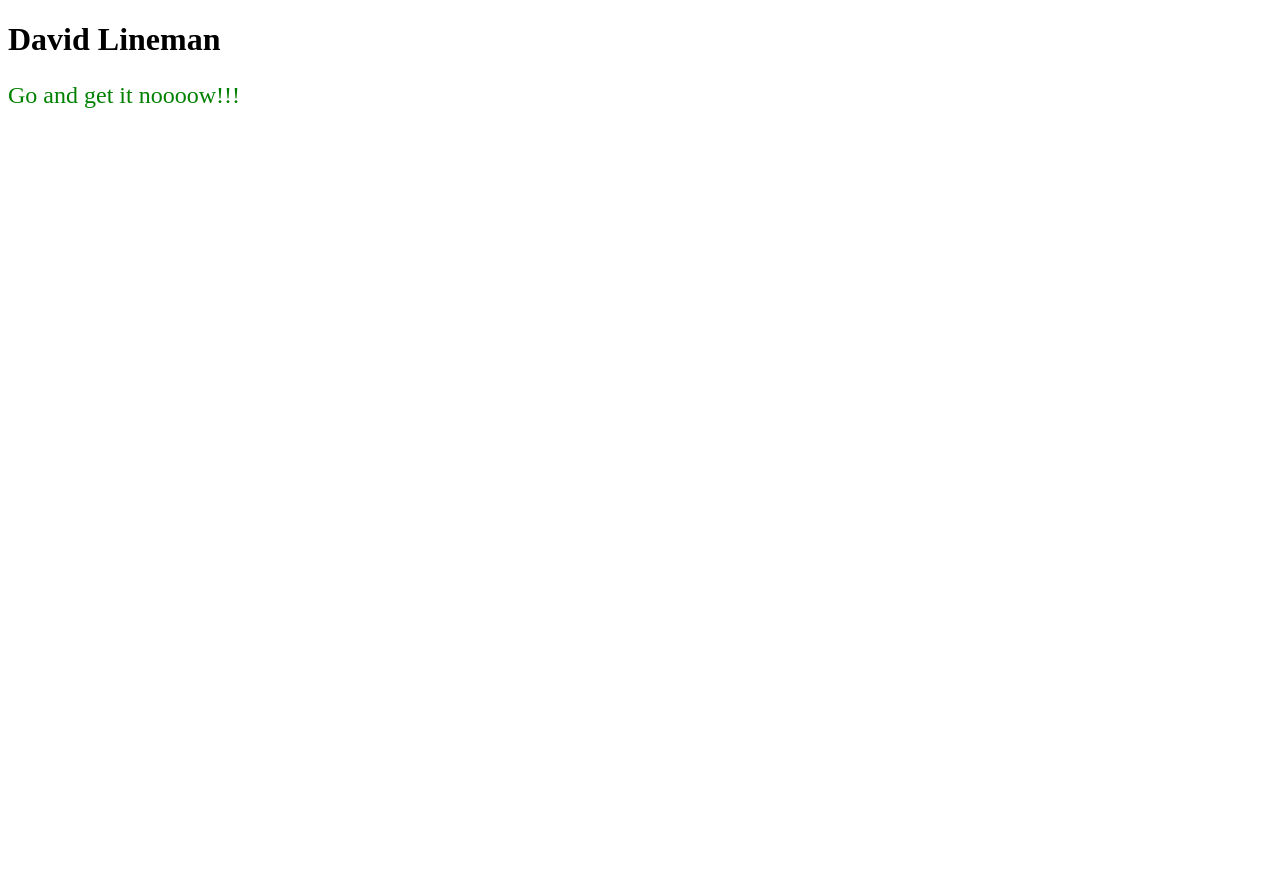
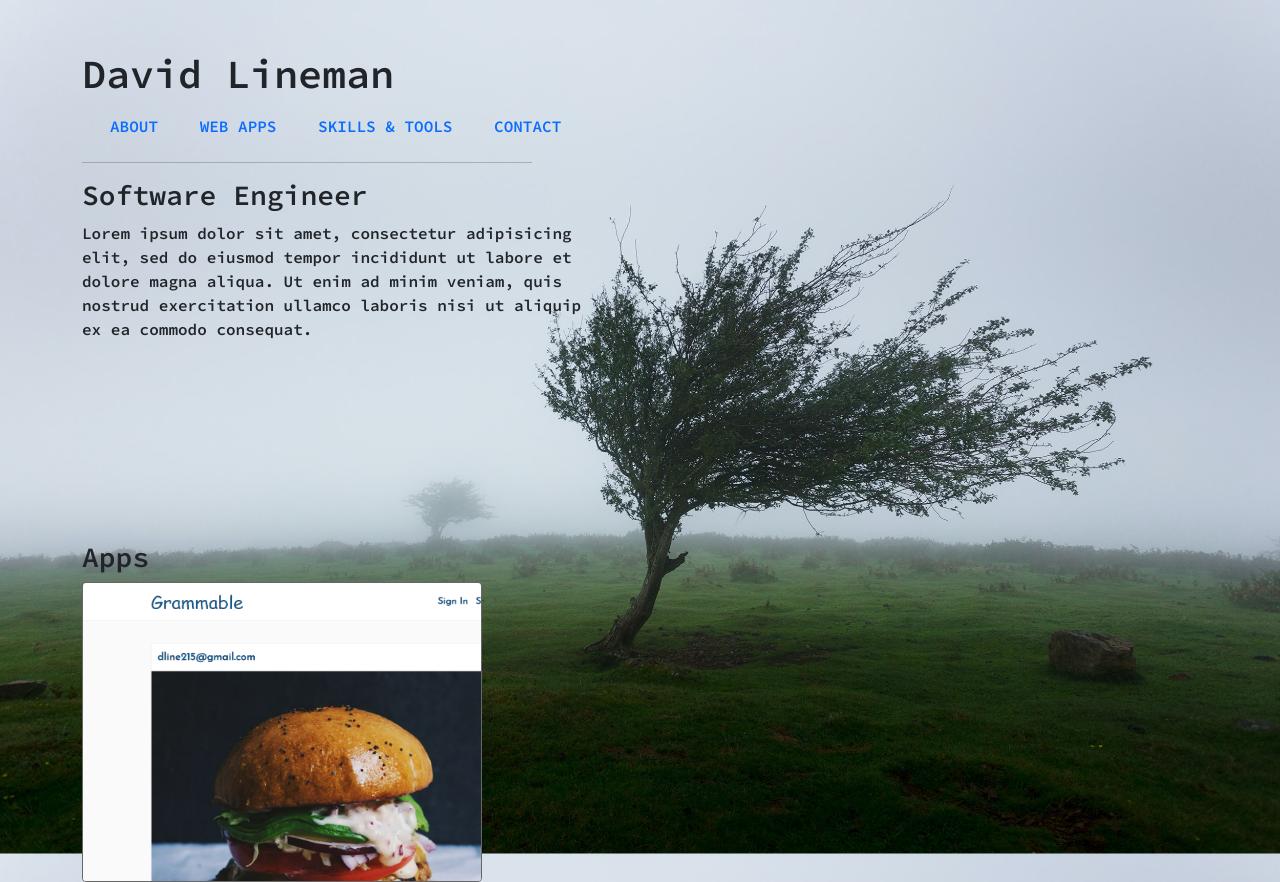
Before and after one commit to DavidLineman/new_portfolio, a plain HTML site: page index.html in a window 1280 px wide. Before the commit the page ends 800 px from the top, so only its background shows below. Drawn offline with nearby package versions, Linux system fonts and the light colour scheme.

Commit message:
messed with styling a little

```diff
--- a/index.html
+++ b/index.html
@@ -8,19 +8,67 @@
     <meta charset="utf-8">
     <meta http-equiv="X-UA-Compatible" content="IE=edge">
     <title>David Lineman</title>
-    <meta name="description" content="">
+    <meta name="description" content="David Lineman is a professional software engineer specializing in full-stack development. He has extensive experience with Ruby, Rails, Javascript, and building web applications.">
     <meta name="viewport" content="width=device-width, initial-scale=1">
     <link rel="stylesheet" href="style.css">
+    <!-- CSS only -->
+    <link href="https://cdn.jsdelivr.net/npm/bootstrap@5.1.1/dist/css/bootstrap.min.css" rel="stylesheet" integrity="sha384-F3w7mX95PdgyTmZZMECAngseQB83DfGTowi0iMjiWaeVhAn4FJkqJByhZMI3AhiU" crossorigin="anonymous">
   </head>
   <body>
 
+     <div class="container about">
+      <aside>
+        <h1 class="name">David Lineman</h1>
+        <ul>
+          <li><a href="#" class="nav-link">ABOUT</a></li>
+          <li><a href="#web-apps" class="nav-link">WEB APPS</a></li>
+          <li><a href="#skills-and-tools" class="nav-link">SKILLS &amp; TOOLS</a></li>
+          <li class="contact"><a href="#contact" class="nav-link">CONTACT</a></li>
+        </ul>
+        <hr class="page-break"/>
+        <h3>Software Engineer</h3>
+        <p class="about-me">Lorem ipsum dolor sit amet, consectetur adipisicing elit, sed do eiusmod
+          tempor incididunt ut labore et dolore magna aliqua. Ut enim ad minim veniam,
+          quis nostrud exercitation ullamco laboris nisi ut aliquip ex ea commodo
+          consequat.
+        </p>
+      </aside>
+     </div>
 
-    <h1>David Lineman</h1>
+     <div class="container apps">
+       <div class="row">
+         <div class="col-12 col-md-6">
+           <h3>Apps</h3>
+           <img class="gram rounded" src="./images/grammable.PNG">
+         </div>
+       </div>
+     </div>
 
-    <p>Go and get it noooow!!!</p>
+
+
+
+
+
+			<!-- <div class="about">
+
+				<h1>David Lineman</h1>
+
+				<h2>SOFTWARE ENGINEER</h2>
+
+				<hr class="grey"/>
+				<p class="bio">Lorem ipsum dolor sit amet, consectetur adipisicing elit, sed do eiusmod
+				tempor incididunt ut labore et dolore magna aliqua. Ut enim ad minim veniam,
+				quis nostrud exercitation ullamco laboris nisi ut aliquip ex ea commodo
+				consequat. Duis aute irure dolor in reprehenderit in voluptate velit esse
+				cillum dolore eu fugiat nulla pariatur. Excepteur sint occaecat cupidatat non
+				proident, sunt in culpa qui officia deserunt mollit anim id est laborum.</p>
+			</div> -->
+
 
 
 
     <script src="application.js" async defer></script>
+    <!-- JavaScript Bundle with Popper -->
+    <script src="https://cdn.jsdelivr.net/npm/bootstrap@5.1.1/dist/js/bootstrap.bundle.min.js" integrity="sha384-/bQdsTh/da6pkI1MST/rWKFNjaCP5gBSY4sEBT38Q/9RBh9AH40zEOg7Hlq2THRZ" crossorigin="anonymous"></script>
   </body>
 </html>
--- a/style.css
+++ b/style.css
@@ -1,4 +1,50 @@
-p {
-  color: green;
-  font-size: x-large;
+@import url('https://fonts.googleapis.com/css2?family=Source+Code+Pro:wght@600&display=swap');
+
+
+
+body {
+  font-family: 'Source Code Pro', monospace !important;
+  background: url(./images/khamkeo-vilaysing-WtwSsqwYlA0-unsplash.jpg) no-repeat center center fixed;
+  -webkit-background-size: cover;
+  -moz-background-size: cover;
+  -o-background-size: cover;
+  background-size: cover;
 }
+
+ul {
+  list-style: none;
+  color: black;
+  margin-left: -20px;
+}
+
+ul > li {
+  display: inline-block;
+  text-decoration: none;
+  color: black;
+}
+
+/* .about-container {
+  background-image: url(./images/khamkeo-vilaysing-WtwSsqwYlA0-unsplash.jpg);
+} */
+
+.name {
+  margin-top: 50px;
+}
+
+.about-me {
+  width: 500px;
+}
+
+.page-break {
+  width: 450px;
+}
+
+.apps {
+  margin-top: 200px;
+}
+
+.gram {
+  height: 300px;
+  width: 400px;
+  border: 0.5px solid #666;
+}
```
Also changed, not shown: images/flixter.PNG (added), images/grammable.PNG (added), images/khamkeo-vilaysing-WtwSsqwYlA0-unsplash.jpg (added), 1 other file.
